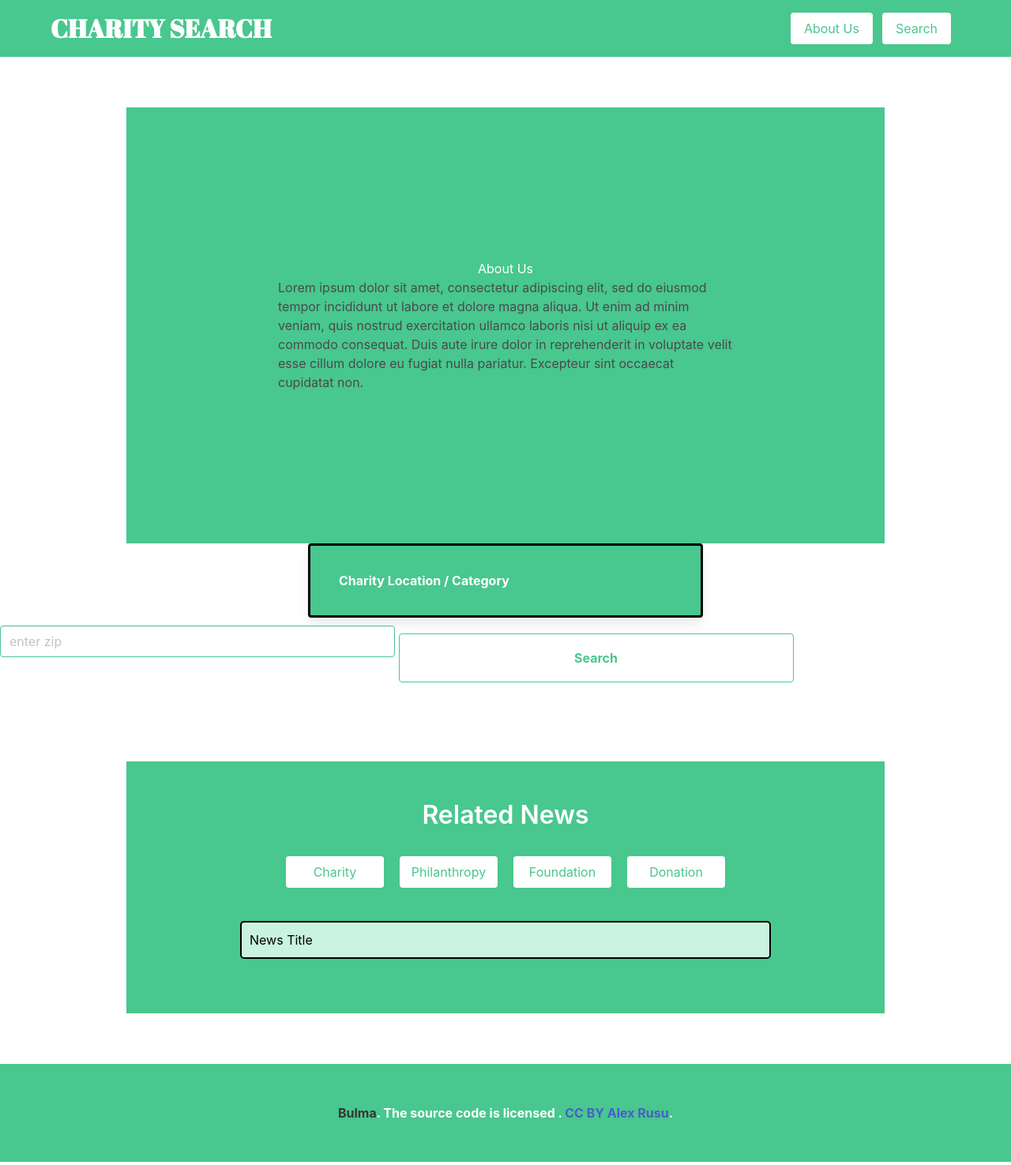
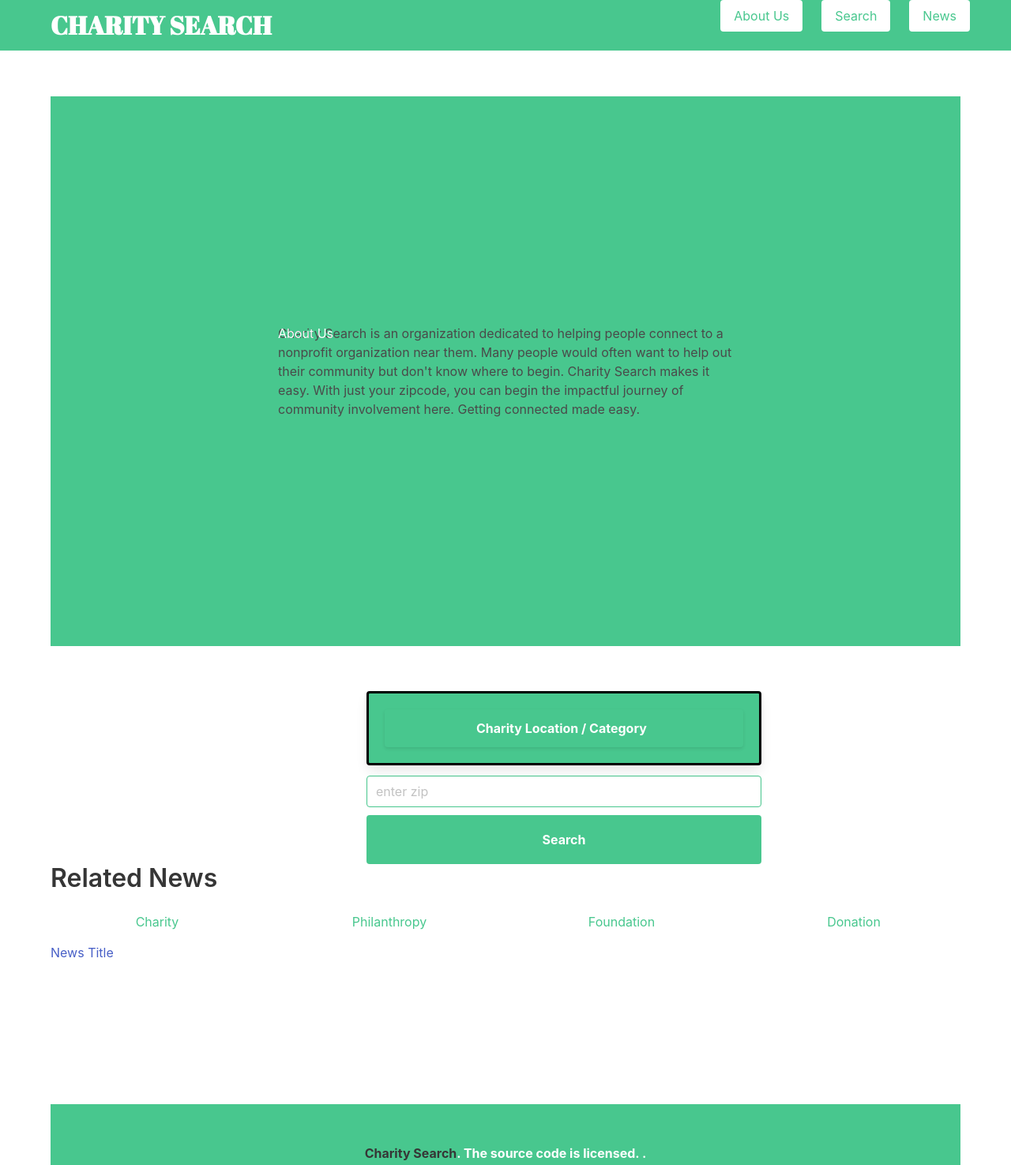
Before and after one commit to chaldrich24/charity-search, a plain HTML site: page index.html in a window 1280 px wide. Shown: the top 1475 px of the page at 79% size. Drawn offline with nearby package versions, Linux system fonts and the light colour scheme.

Commit message:
updates to html and css

```diff
--- a/assets/css/style.css
+++ b/assets/css/style.css
@@ -2,12 +2,17 @@
     font-family: 'Abril Fatface', cursive;
 }
 
-.top-header {
+#about {
+    background-color: #48c78e;
+    padding: 25%;
+    margin: auto;
+    margin-top: 5%;
     margin-bottom: 5%;
 }
 
+
 .text {
-    text-align: center;
+    position: absolute;
     color: white;
 }
 
@@ -48,47 +53,6 @@
     text-transform: capitalize;
 }
 
-.section-title {
-    text-align: center;
-    margin-top: 100px;
-    color: #fff;
-    padding: 50px 0 10px 0;
-}
-
-.news {
-    background-color: #48c78e;
-    padding-bottom: 5%;
-    width: 75%;
-    margin: 0 auto;
-}
-
-.news-btns {
-    width: 60%;
-    margin: 0 auto;
-    padding-bottom: 30px;
-}
-
-.news-btns button {
-    margin: 0 10px;
-}
-
-.news-article {
-    width: 70%;
-    margin: 0 auto;
-    border: 2px solid #000;
-    background-color: #c9f3e0;
-    padding: 10px;
-    border-radius: 5px;
-    margin-bottom: 5px;
-}
-
-.column {
-    padding: 0;
-}
-
-.news-container a div {
-    color: #000;
-}
 
 .charity-info {
     width: 60%;
@@ -96,54 +60,40 @@
 }
 
 .footer {
-    /* width: auto; */
+    width: auto;
     background-color:#48c78e;
     color: #fff;
     font-weight: bold;
     padding: 50px;
-    /* margin: 180px auto; */
-    margin-top: 5%;
+    margin: 180px auto;
+    margin-bottom: 0;
 }
 .input {
     width: 500px;
+    margin-left: 400px;
+    margin-top: 10px;
 }
-
 .card {
     width: 500px;
     padding: 20px;
     border: 3px solid #000;
+    margin-top: 50px;
+    margin-left: 400px;
+    margin-bottom: 3px;
     background-color: #48c78e;
-    margin-bottom: 10px;
+
 }
-
-.card-header {
-    box-shadow: none;
-}
-
 .card-header-title {
     font-weight: bold;
     color: #fff;
-}
+    margin-left: 100px;
 
-.search  {
-    width: 500px;
-    margin: 0 auto;
 }
 
  #zip-submit {
     width: 500px;
+     margin-top: 10px;
+     margin-left: 400px;
     font-weight: bold;
-    padding: 30px;
-    margin-top: 10px;
+     padding: 30px;
 }
-
-#about {
-    background-color: #48c78e;
-    padding: 15%;
-    width: 75%;
-    margin: auto;
-}
-
-#search {
-    padding-top: 5%;
-}
--- a/index.html
+++ b/index.html
@@ -17,7 +17,7 @@
   </head>
   <body>
     <!-- Navbar -->
-    <header class="hero is-success is-medium top-header">
+    <header class="hero is-success is-medium">
       <!-- Hero head: will stick at the top -->
       <div class="hero-head">
         <nav class="navbar">
@@ -26,11 +26,15 @@
               <a class="navbar-item title site-name"> CHARITY SEARCH </a>
             </div>
             <div class="navbar-menu">
-              <div class="navbar-end">
-                <span class="navbar-item">
-                <a ref="About" class="button is-success is-inverted"> About Us </a>
-                <span class="navbar-item">
-                  <a href="search" class="button is-success is-inverted"> Search </a>
+              <div class="navbar-end"></div>
+                <span class="navbar-item"></span>
+                <a href="#about" class="button is-success is-inverted"> About Us </a>
+                </span>
+                <span class="navbar-item"></span>
+                <a href="#search" class="button is-success is-inverted"> Search </a>
+               </span>
+              <span class="navbar-item"></span>
+                <a href="#news" class="button is-success is-inverted"> News </a>
                 </span>
               </div>
             </div>
@@ -40,16 +44,18 @@
 
     </header>
     <!-- Search 1 Section -->
-
+    <div class="container" class="has-background-primary">
+      <!-- NOT FOR MVP -->
       <section id='about'>
         <h2 class="text">About Us</h2>
-        <p>Lorem ipsum dolor sit amet, consectetur adipiscing elit, sed do eiusmod tempor incididunt ut labore et dolore magna aliqua.
-          Ut enim ad minim veniam, quis nostrud exercitation ullamco laboris nisi ut aliquip ex ea commodo consequat. Duis aute irure
-          dolor in reprehenderit in voluptate velit esse cillum dolore eu fugiat nulla pariatur. Excepteur sint occaecat cupidatat non.</p>
+        <p>Charity Search is an organization dedicated to helping people connect to a nonprofit organization near them.
+          Many people would often want to help out their community but don't know where to begin. Charity Search makes it easy.
+          With just your zipcode, you can begin the impactful journey of community involvement here. Getting connected made easy.
+        </p>
         <!-- <input type="text" /> -->
       </section>
 
-      <section class="search">
+      <section id="search">
         <div class="card">
           <header class="card-header">
             <p class="card-header-title">
@@ -61,10 +67,10 @@
         <!-- FOR MVP - ZIP CODE SEARCH -->
         <!-- <h2>Charity Location / Category Search</h2> -->
         <input type="text" id="zip-input" placeholder="enter zip" class="input is-success" />
-        <button class="button is-success is-outlined" id="zip-submit">Search</button>
+        <button class="button is-success" id="zip-submit">Search</button>
 
   <!-- News Section -->
-  <section class="news">
+  <section id="news">
     <h2 class="title is-3 section-title">Related News</h2>
     <div>
       <div class="columns news-btns" id="news-btns">
@@ -86,18 +92,13 @@
     <footer class="footer">
       <div class="content has-text-centered">
         <p>
-          <strong>Bulma</strong><a href="https://dutylabs.ro"></a>. The source code is licensed
+          <strong>Charity Search</strong><a href="https://dutylabs.ro"></a>. The source code is licensed.
           <a href="#"></a>.
-          <a href="#">CC BY Alex Rusu</a>.
         </p>
         </div>
       </div>
-      <!-- <h2>Footer</h2> -->
-
     </footer>
     <script src="./assets/js/script.js"></script>
   </body>
-
 </html>
-
 </html>
```
